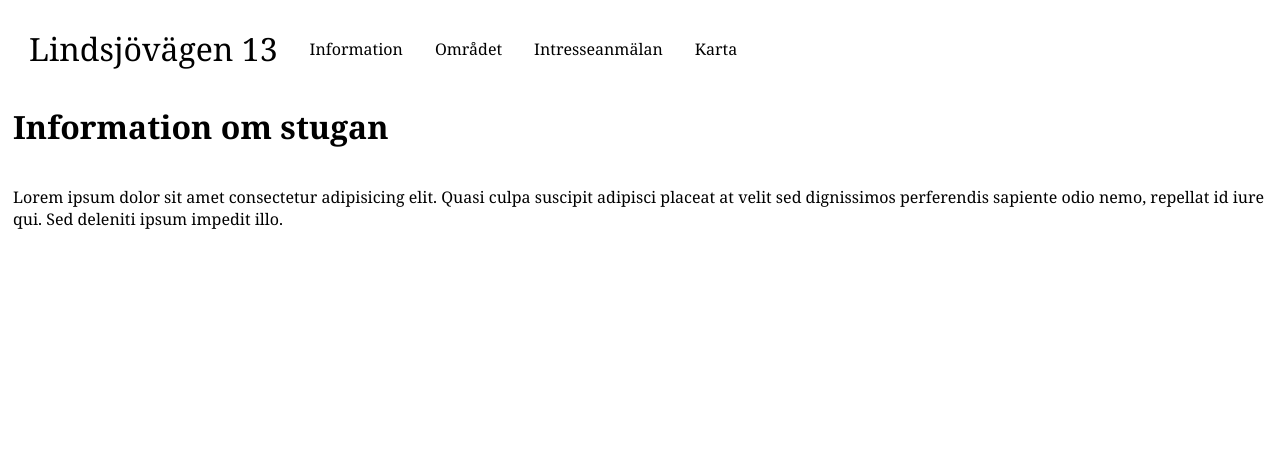
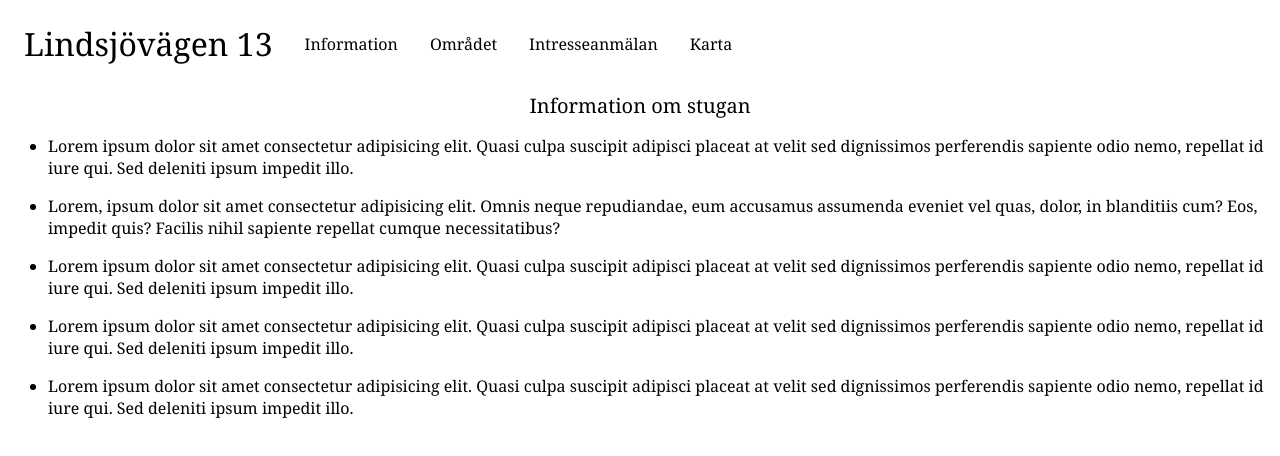
Before and after one commit to namreh03/Slutprojekt, a plain HTML site: page info.html in a window 1280 px wide. Drawn offline with Linux system fonts and the light colour scheme.

Commit message:
nya sidor

```diff
--- a/info.html
+++ b/info.html
@@ -18,7 +18,7 @@
                 <a href="info.html">Information</a>
             </li>
             <li>
-                <a href="">Området</a>
+                <a href="område.html">Området</a>
             </li>
             <li>
                 <a href="">Intresseanmälan</a>
@@ -29,11 +29,25 @@
         </ul>
     </nav>
 </div>
-<h1>Information om stugan</h1>
+<h1 id="rubrik">Information om stugan</h1>
 <ul id="punkt">
     <li>
-
         <p>Lorem ipsum dolor sit amet consectetur adipisicing elit. Quasi culpa suscipit adipisci placeat at velit sed dignissimos perferendis sapiente odio nemo, repellat id iure qui. Sed deleniti ipsum impedit illo.</p>
+    </li>
+    <li>
+        <p>Lorem, ipsum dolor sit amet consectetur adipisicing elit. Omnis neque repudiandae, eum accusamus assumenda eveniet vel quas, dolor, in blanditiis cum? Eos, impedit quis? Facilis nihil sapiente repellat cumque necessitatibus?</p>
+    </li>
+    <li>
+        <p>Lorem ipsum dolor sit amet consectetur adipisicing elit. Quasi culpa suscipit adipisci placeat at velit sed
+            dignissimos perferendis sapiente odio nemo, repellat id iure qui. Sed deleniti ipsum impedit illo.</p>
+    </li>
+    <li>
+        <p>Lorem ipsum dolor sit amet consectetur adipisicing elit. Quasi culpa suscipit adipisci placeat at velit sed
+            dignissimos perferendis sapiente odio nemo, repellat id iure qui. Sed deleniti ipsum impedit illo.</p>
+    </li>
+    <li>
+        <p>Lorem ipsum dolor sit amet consectetur adipisicing elit. Quasi culpa suscipit adipisci placeat at velit sed
+            dignissimos perferendis sapiente odio nemo, repellat id iure qui. Sed deleniti ipsum impedit illo.</p>
     </li>
 
 </ul>
--- a/style.css
+++ b/style.css
@@ -1,8 +1,8 @@
 body {
-  padding: 5px;
+  padding: 0px;
   font-family: Georgia, "Times New Roman", Times, serif;
 }
-ul {
+#nav ul {
   list-style-type: none;
   margin: 0;
   padding: 0;
@@ -10,7 +10,7 @@ ul {
   display: flex;
 }
 
-li {
+#nav li {
   float: left;
   align-self: center;
 }
@@ -23,9 +23,24 @@ li a {
   text-decoration: none;
   font-size: 1rem;
 }
-
+li a:hover {
+  text-decoration: underline;
+}
+#rubrik {
+  font-size: 20px;
+  font-family: Georgia, "Times New Roman", Times, serif;
+  text-align: center;
+  font-weight: normal;
+}
 h2 {
   text-align: center;
+  font-weight: normal;
+}
+
+h1 {
+  font-weight: normal;
+  text-align: center;
+  font-size: 28px;
 }
 #hem {
   font-size: 2rem;
```
Also changed, not shown: index.html (+2 -2 lines), område.html (added, +38 -0 lines).
